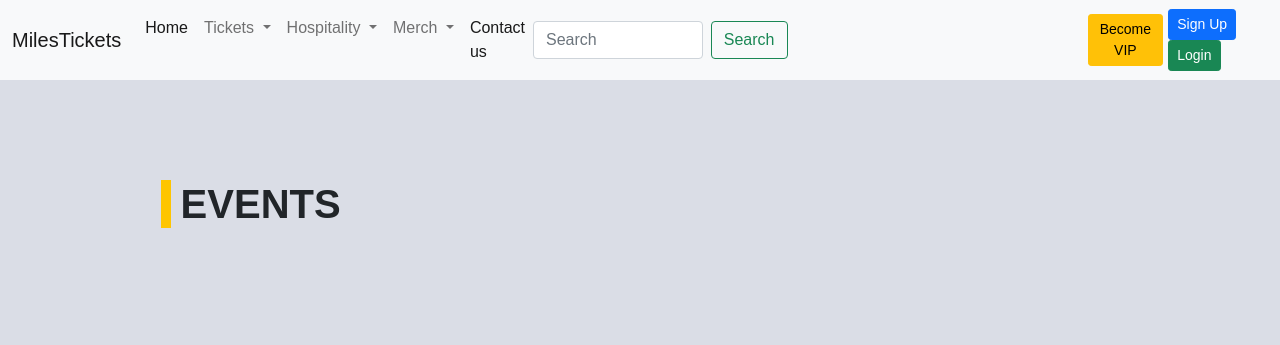
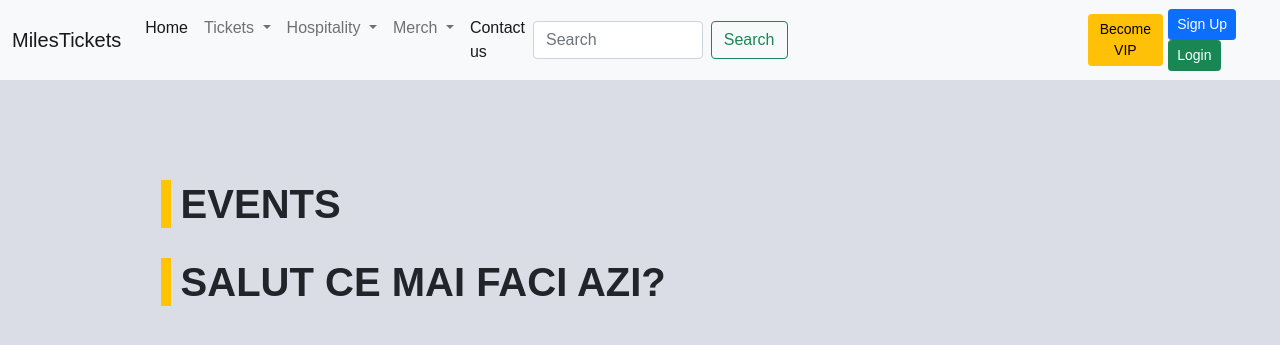
Before and after one commit to CiciovanBogdan/TicketStore, a Django app: template templates/ticket/ticket_for_real_madrid.html in a window 1280 px wide. Shown: the top 345 px of the page. Run offline with Django 3.2, Linux system fonts and the light colour scheme; the template is opened without the code that fills it, so the values that code supplies are empty.

Commit message:
Add message

```diff
--- a/templates/ticket/ticket_for_real_madrid.html
+++ b/templates/ticket/ticket_for_real_madrid.html
@@ -6,6 +6,7 @@
 {% block content %}
     <section class="container">
         <h1>Events</h1>
+        <h1>Salut ce mai faci azi?</h1>
         {% for fixture in all_fixtures %}
             <div class="row">
                 <article class="card fl-left">
```
